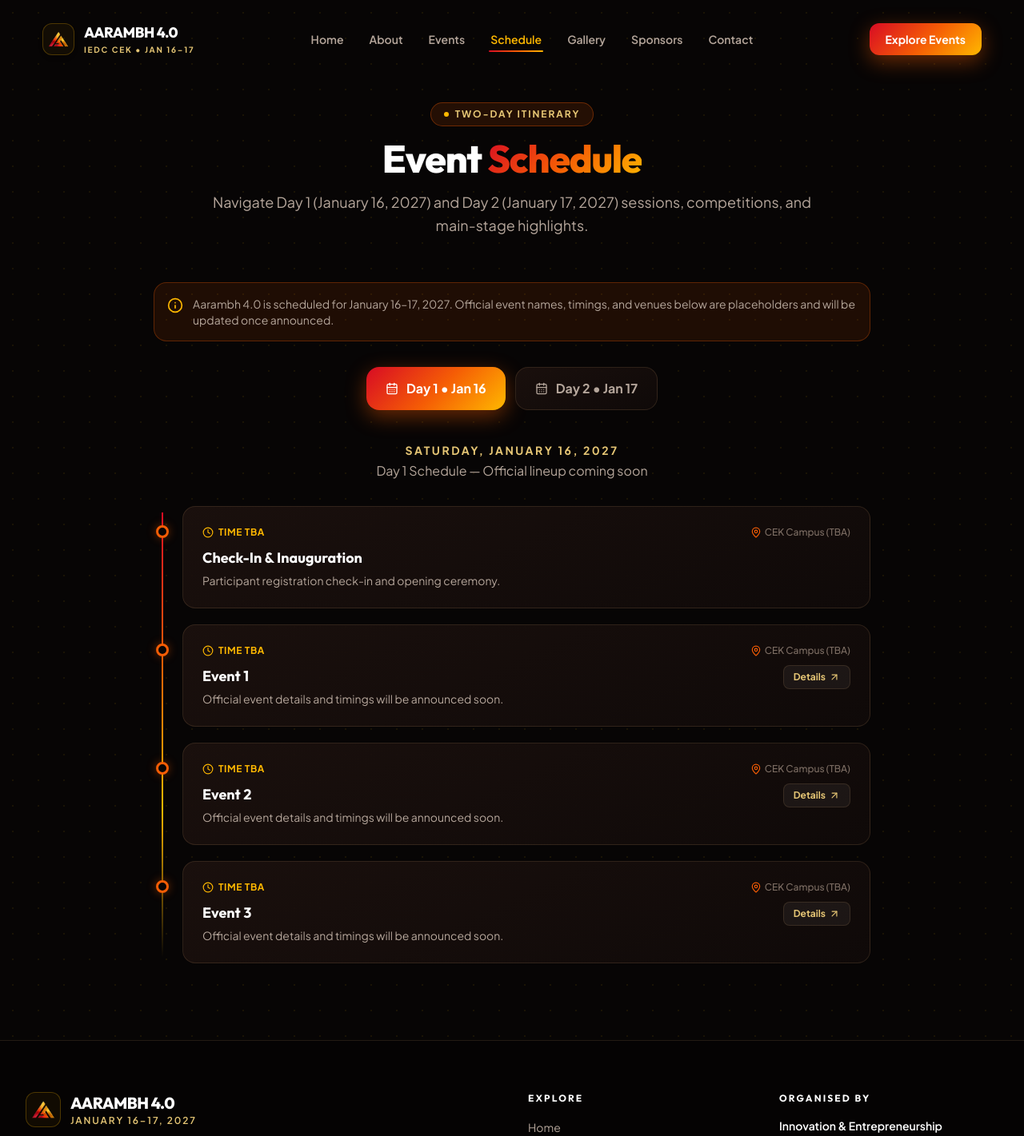
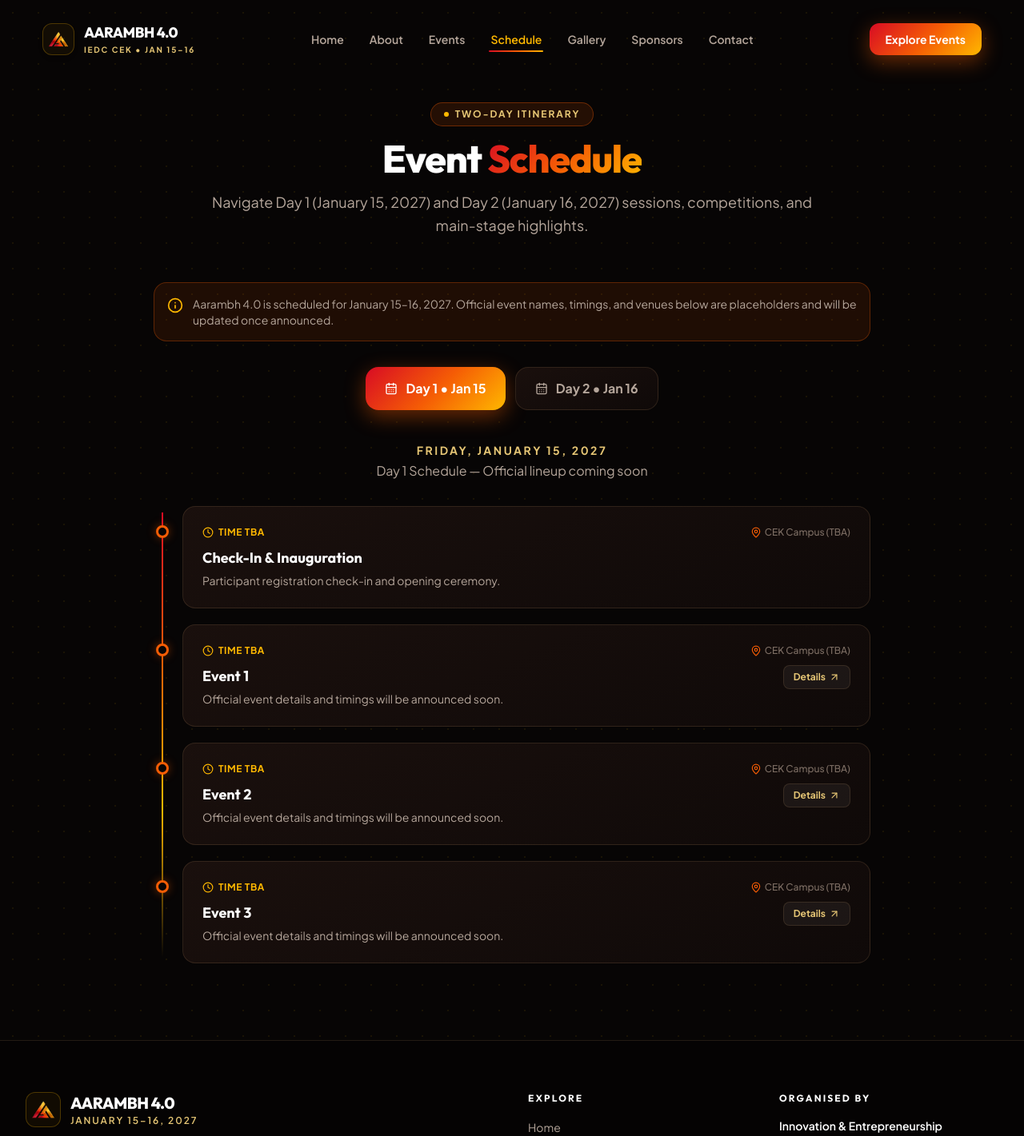
Before and after one commit to abhishekr-git/aarambh4.0, a Next.js app: page /schedule in a window 1280 px wide. Shown: the top 1421 px of the page at 80% size. Built offline with nearby package versions, Linux system fonts and the light colour scheme.

Commit message:
chore: update festival dates to January 15-16, 2027

```diff
--- a/src/app/layout.tsx
+++ b/src/app/layout.tsx
@@ -36,7 +36,7 @@ export const metadata: Metadata = {
     template: `%s | ${SITE_CONFIG.name}`,
   },
   description:
-    "Aarambh 4.0 is the flagship annual technology and innovation festival organised by IEDC at College of Engineering Karunagappally, Kerala. January 16–17, 2027.",
+    "Aarambh 4.0 is the flagship annual technology and innovation festival organised by IEDC at College of Engineering Karunagappally, Kerala. January 15–16, 2027.",
   keywords: [
     "Aarambh 4.0",
     "IEDC CEK",
--- a/src/app/page.tsx
+++ b/src/app/page.tsx
@@ -74,7 +74,7 @@ export default function HomePage() {
             kicker="About The Festival"
             title="Igniting Innovation at"
             highlight="CE Karunagappally"
-            subtitle="Aarambh 4.0 is the flagship annual technology and entrepreneurship festival hosted by IEDC at College of Engineering Karunagappally, uniting builders, makers, and dreamers on January 16–17, 2027."
+            subtitle="Aarambh 4.0 is the flagship annual technology and entrepreneurship festival hosted by IEDC at College of Engineering Karunagappally, uniting builders, makers, and dreamers on January 15–16, 2027."
           />
 
           {/* 4 Pillars */}
@@ -244,7 +244,7 @@ export default function HomePage() {
             kicker="Festival Blueprint"
             title="Two Days of"
             highlight="Non-Stop Action"
-            subtitle="Switch between Day 1 (Jan 16) and Day 2 (Jan 17) to plan your sessions, sprints, and showcases."
+            subtitle="Switch between Day 1 (Jan 15) and Day 2 (Jan 16) to plan your sessions, sprints, and showcases."
           />
           <div className="mt-12">
             <ScheduleTimeline days={SCHEDULE_DAYS} />
@@ -313,7 +313,7 @@ export default function HomePage() {
             kicker="Venue & Directions"
             title="Reach"
             highlight="CEK Campus"
-            subtitle="Plan your journey to College of Engineering Karunagappally for January 16–17, 2027."
+            subtitle="Plan your journey to College of Engineering Karunagappally for January 15–16, 2027."
           />
           <div className="mt-12">
             <LocationMapSection />
--- a/src/app/schedule/page.tsx
+++ b/src/app/schedule/page.tsx
@@ -16,7 +16,7 @@ export default function SchedulePage() {
         kicker="Two-Day Itinerary"
         title="Event"
         highlight="Schedule"
-        subtitle="Navigate Day 1 (January 16, 2027) and Day 2 (January 17, 2027) sessions, competitions, and main-stage highlights."
+        subtitle="Navigate Day 1 (January 15, 2027) and Day 2 (January 16, 2027) sessions, competitions, and main-stage highlights."
       />
       <div className="mt-14">
         <ScheduleTimeline days={SCHEDULE_DAYS} />
--- a/src/components/layout/Navbar.tsx
+++ b/src/components/layout/Navbar.tsx
@@ -55,7 +55,7 @@ export function Navbar() {
                 {SITE_CONFIG.name}
               </span>
               <span className="text-[10px] font-bold uppercase tracking-[0.18em] text-[var(--brand-gold)]">
-                IEDC CEK • Jan 16–17
+                IEDC CEK • Jan 15–16
               </span>
             </div>
           </Link>
--- a/src/components/sections/LocationMapSection.tsx
+++ b/src/components/sections/LocationMapSection.tsx
@@ -59,7 +59,7 @@ export function LocationMapSection() {
           <div>
             <h3 className="text-xl font-bold text-white">Campus Travel Guide</h3>
             <p className="text-sm text-[var(--text-secondary)]">
-              How to reach College of Engineering Karunagappally on Jan 16–17, 2027.
+              How to reach College of Engineering Karunagappally on Jan 15–16, 2027.
             </p>
           </div>
           <div className="flex gap-2">
--- a/src/components/ui/RibbonDivider.tsx
+++ b/src/components/ui/RibbonDivider.tsx
@@ -3,7 +3,7 @@ import { SITE_CONFIG } from "@/data/site";
 
 const ITEMS = [
   "AARAMBH 4.0",
-  "JAN 16–17, 2027",
+  "JAN 15–16, 2027",
   "IEDC CEK",
   "IMAGINE. INNOVATE. INTEGRATE.",
   "KARUNAGAPPALLY, KERALA",
--- a/src/data/events.ts
+++ b/src/data/events.ts
@@ -10,7 +10,7 @@ export const EVENT_CATEGORIES: EventCategory[] = [
 ];
 
 /**
- * Neutral placeholder events for Aarambh 4.0 (Jan 16–17, 2027).
+ * Neutral placeholder events for Aarambh 4.0 (Jan 15–16, 2027).
  * Replace titles, descriptions, posters, fees, rules, and registration URLs
  * once the official Aarambh 4.0 lineup is finalized.
  */
@@ -29,7 +29,7 @@ export const EVENTS: FestivalEvent[] = [
       "Check back soon for the complete brief, rules, registration fee, and prize details.",
     ],
     day: "Day 1",
-    dateLabel: "Jan 16, 2027",
+    dateLabel: "Jan 15, 2027",
     duration: "To Be Announced",
     venue: "CEK Campus (TBA)",
     teamSize: "To Be Announced",
@@ -64,7 +64,7 @@ export const EVENTS: FestivalEvent[] = [
       "Check back soon for the complete brief, rules, registration fee, and prize details.",
     ],
     day: "Day 1",
-    dateLabel: "Jan 16, 2027",
+    dateLabel: "Jan 15, 2027",
     duration: "To Be Announced",
     venue: "CEK Campus (TBA)",
     teamSize: "To Be Announced",
@@ -98,7 +98,7 @@ export const EVENTS: FestivalEvent[] = [
       "Official workshop topic, mentor details, and prerequisites for Event 3 of Aarambh 4.0 will be published here once confirmed.",
     ],
     day: "Day 1",
-    dateLabel: "Jan 16, 2027",
+    dateLabel: "Jan 15, 2027",
     duration: "To Be Announced",
     venue: "CEK Campus (TBA)",
     teamSize: "To Be Announced",
@@ -129,7 +129,7 @@ export const EVENTS: FestivalEvent[] = [
       "Official details and guidelines for Event 4 of Aarambh 4.0 are currently being finalized by the IEDC CEK organizing committee.",
     ],
     day: "Day 2",
-    dateLabel: "Jan 17, 2027",
+    dateLabel: "Jan 16, 2027",
     duration: "To Be Announced",
     venue: "CEK Campus (TBA)",
     teamSize: "To Be Announced",
@@ -162,7 +162,7 @@ export const EVENTS: FestivalEvent[] = [
       "Official exhibition lineup and showcase details for Event 5 of Aarambh 4.0 will be published here once confirmed.",
     ],
     day: "Day 2",
-    dateLabel: "Jan 17, 2027",
+    dateLabel: "Jan 16, 2027",
     duration: "To Be Announced",
     venue: "CEK Campus (TBA)",
     teamSize: "To Be Announced",
@@ -193,7 +193,7 @@ export const EVENTS: FestivalEvent[] = [
       "Official guest lineup and stage program details for Event 6 of Aarambh 4.0 will be unveiled soon.",
     ],
     day: "Day 2",
-    dateLabel: "Jan 17, 2027",
+    dateLabel: "Jan 16, 2027",
     duration: "To Be Announced",
     venue: "CEK Campus (TBA)",
     teamSize: "To Be Announced",
--- a/src/data/faqs.ts
+++ b/src/data/faqs.ts
@@ -5,7 +5,7 @@ export const FAQS: FAQItem[] = [
     id: "faq-1",
     question: "When and where is Aarambh 4.0 taking place?",
     answer:
-      "Aarambh 4.0 will be held on January 16–17, 2027 at College of Engineering Karunagappally (CEK), Thodiyoor P.O., Kollam, Kerala.",
+      "Aarambh 4.0 will be held on January 15–16, 2027 at College of Engineering Karunagappally (CEK), Thodiyoor P.O., Kollam, Kerala.",
     category: "General",
   },
   {
--- a/src/data/schedule.ts
+++ b/src/data/schedule.ts
@@ -1,14 +1,14 @@
 import type { ScheduleDay } from "@/types";
 
 export const SCHEDULE_NOTE =
-  "Aarambh 4.0 is scheduled for January 16–17, 2027. Official event names, timings, and venues below are placeholders and will be updated once announced.";
+  "Aarambh 4.0 is scheduled for January 15–16, 2027. Official event names, timings, and venues below are placeholders and will be updated once announced.";
 
 export const SCHEDULE_DAYS: ScheduleDay[] = [
   {
     id: "day-1",
-    label: "Day 1 — January 16, 2027",
-    shortLabel: "Day 1 • Jan 16",
-    date: "Saturday, January 16, 2027",
+    label: "Day 1 — January 15, 2027",
+    shortLabel: "Day 1 • Jan 15",
+    date: "Friday, January 15, 2027",
     theme: "Day 1 Schedule — Official lineup coming soon",
     items: [
       {
@@ -50,9 +50,9 @@ export const SCHEDULE_DAYS: ScheduleDay[] = [
   },
   {
     id: "day-2",
-    label: "Day 2 — January 17, 2027",
-    shortLabel: "Day 2 • Jan 17",
-    date: "Sunday, January 17, 2027",
+    label: "Day 2 — January 16, 2027",
+    shortLabel: "Day 2 • Jan 16",
+    date: "Saturday, January 16, 2027",
     theme: "Day 2 Schedule — Official lineup coming soon",
     items: [
       {
--- a/src/data/site.ts
+++ b/src/data/site.ts
@@ -7,9 +7,9 @@ export const SITE_CONFIG = {
   tagline: "Imagine. Innovate. Integrate.",
   heroSubtitle:
     "The flagship annual technology, entrepreneurship, and innovation festival organised by IEDC CEKNPY at College of Engineering Karunagappally, Kerala.",
-  datesDisplay: "January 16–17, 2027",
-  datesShort: "Jan 16–17, 2027",
-  startDateIso: "2027-01-16T09:00:00+05:30",
+  datesDisplay: "January 15–16, 2027",
+  datesShort: "Jan 15–16, 2027",
+  startDateIso: "2027-01-15T09:00:00+05:30",
   siteUrl: "https://aarambh26.tech",
   organizer: "Innovation & Entrepreneurship Development Centre (IEDC CEKNPY)",
   collegeName: "College of Engineering Karunagappally",
@@ -94,7 +94,7 @@ export const FESTIVAL_METRICS = [
   { value: 1000, suffix: "+", label: "Expected Footfall" },
   { value: 50, suffix: "+", label: "Ideas Incubated by IEDC" },
   { value: 100, suffix: "+", label: "Active IEDC Builders" },
-  { value: 2, suffix: " Days", label: "Jan 16–17, 2027" },
+  { value: 2, suffix: " Days", label: "Jan 15–16, 2027" },
 ] as const;
 
 export const PREVIOUS_EDITION_HIGHLIGHTS: PreviousHighlight[] = [
```
